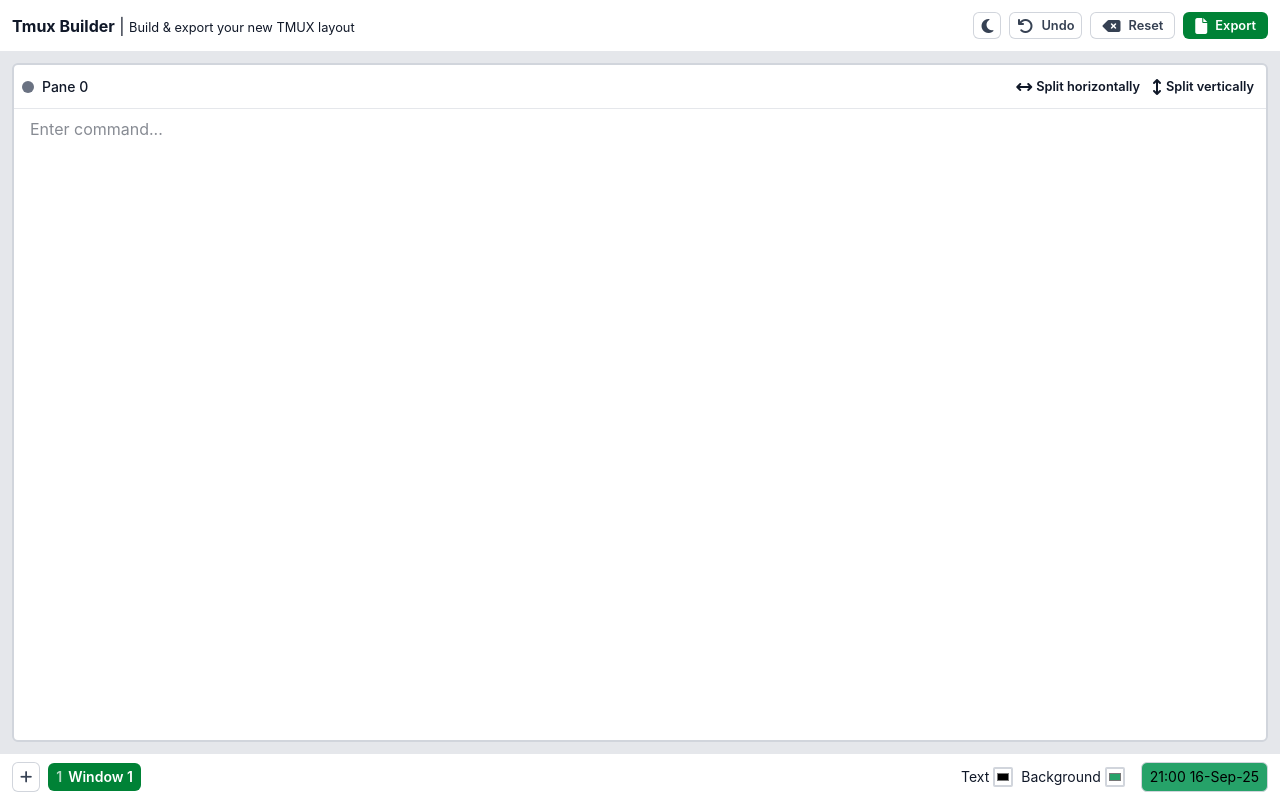
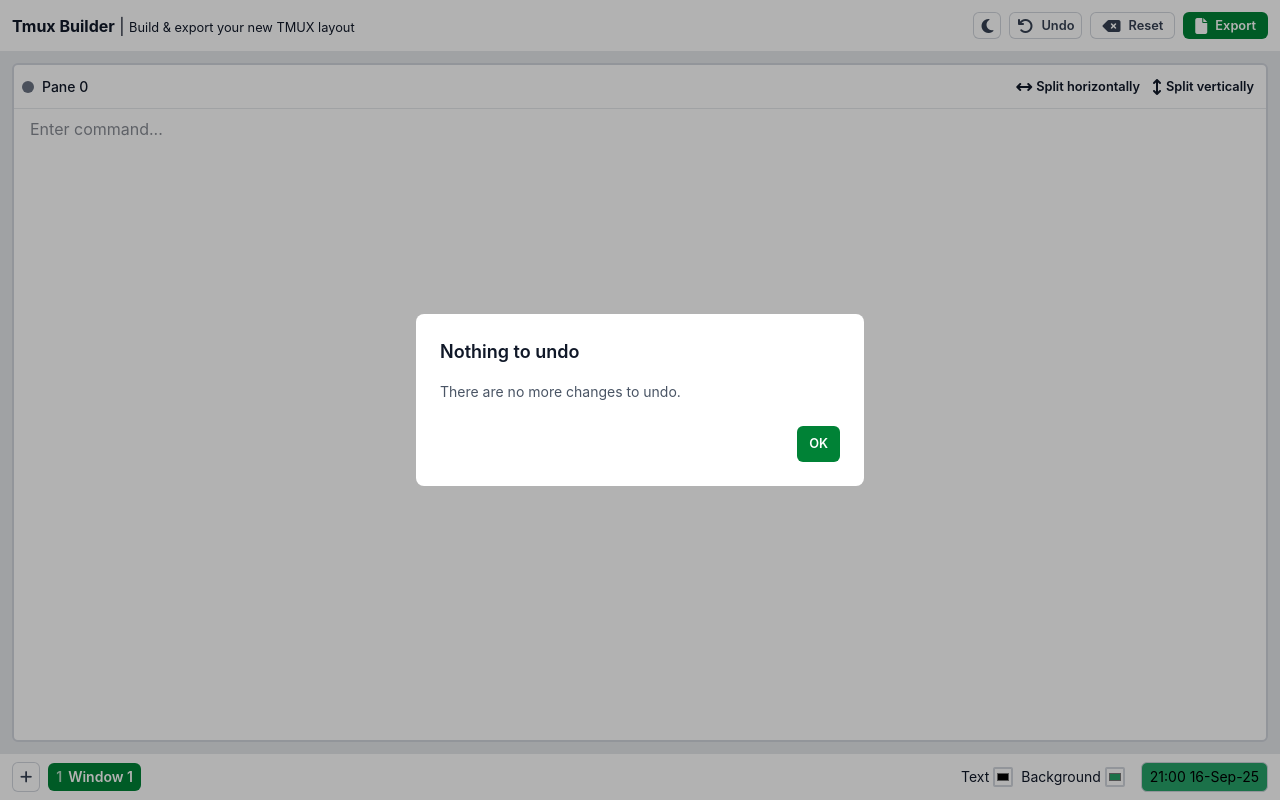
Before and after one commit to nfzohar/tmux-generator, a Vue app: page / in a window 1280 px wide. Both pictures are taken after a click on the button "Undo". Built offline with nearby package versions, Linux system fonts and the light colour scheme.

Commit message:
checked and fixed optional script appendables

```diff
--- a/src/App.vue
+++ b/src/App.vue
@@ -24,7 +24,7 @@
         <button
           class="flex items-center gap-2 py-1 px-3 bg-white text-gray-700 ring-1 ring-inset ring-gray-300 hover:bg-gray-50 hover:text-blue-700 dark:bg-gray-700 dark:text-white dark:ring-0 dark:hover:bg-blue-800 dark:hover:text-white transition-colors rounded-md font-semibold cursor-pointer"
           :title="'Do full reset'"
-          @click.prevent="reset"
+          @click.prevent="confirmingReset = true"
         >
           <i class="fa fa-delete-left" />
           <small v-text="'Reset'" />
@@ -39,6 +39,26 @@
     </div>
 
     <status-bar />
+
+    <confirm-dialog
+      :show="confirmingReset"
+      :title="'Reset the layout?'"
+      :message="'This deletes every window, pane and command and resets the status bar colors. It can\'t be undone.'"
+      :confirm-label="'Reset'"
+      :confirm-icon="'fa-delete-left'"
+      :cancel-label="'Cancel'"
+      danger
+      @confirm="reset()"
+      @cancel="confirmingReset = false"
+    />
+
+    <confirm-dialog
+      :show="nothingToUndo"
+      :title="'Nothing to undo'"
+      :message="'There are no more changes to undo.'"
+      @confirm="nothingToUndo = false"
+      @cancel="nothingToUndo = false"
+    />
   </div>
 </template>
 
@@ -46,25 +66,32 @@
 import { defineComponent } from 'vue'
 import StatusBar from './components/StatusBar.vue'
 import PreviewPane from './components/PreviewPane.vue'
+import ConfirmDialog from './components/ConfirmDialog.vue'
 import ExportDialog from './components/ExportDialog.vue'
 import ThemeToggle from './components/ThemeToggle.vue'
 
 export default defineComponent({
   name: 'TmuxLayoutBuilder',
 
-  components: { StatusBar, PreviewPane, ExportDialog, ThemeToggle },
+  components: { StatusBar, PreviewPane, ConfirmDialog, ExportDialog, ThemeToggle },
+
+  data() {
+    return {
+      confirmingReset: false,
+      nothingToUndo: false
+    }
+  },
 
   methods: {
     undoLastChange() {
       if (!this.$layout.undo()) {
-        alert('No more history remaining.')
+        this.nothingToUndo = true
       }
     },
 
     reset() {
-      if (confirm('Are you sure? This will delete the current layout.')) {
-        this.$layout.resetBuilder()
-      }
+      this.$layout.resetBuilder()
+      this.confirmingReset = false
     }
   }
 })
--- /dev/null
+++ b/src/components/BaseDialog.vue
@@ -0,0 +1,66 @@
+<template>
+  <Teleport to="body">
+    <div
+      v-if="show"
+      class="fixed inset-0 bg-black/30 flex items-center justify-center z-50"
+      @click.self="$emit('close')"
+    >
+      <div
+        class="bg-white dark:bg-gray-900 text-gray-900 dark:text-white rounded-lg p-6 w-full mx-4"
+        :class="panelClass"
+        role="dialog"
+        aria-modal="true"
+      >
+        <slot />
+      </div>
+    </div>
+  </Teleport>
+</template>
+
+<script lang="ts">
+import { defineComponent } from 'vue'
+
+// Modal shell shared by every dialog: closes on a backdrop click or Escape
+export default defineComponent({
+  name: 'BaseDialog',
+
+  props: {
+    show: {
+      type: Boolean,
+      required: true
+    },
+    // Size of the panel, e.g. 'max-w-md'
+    panelClass: {
+      type: String,
+      default: ''
+    }
+  },
+
+  emits: ['close'],
+
+  watch: {
+    show: {
+      immediate: true,
+      handler(show: boolean) {
+        if (show) {
+          window.addEventListener('keydown', this.closeOnEscape)
+        } else {
+          window.removeEventListener('keydown', this.closeOnEscape)
+        }
+      }
+    }
+  },
+
+  beforeUnmount() {
+    window.removeEventListener('keydown', this.closeOnEscape)
+  },
+
+  methods: {
+    closeOnEscape(event: KeyboardEvent) {
+      if (event.key === 'Escape') {
+        this.$emit('close')
+      }
+    }
+  }
+})
+</script>
--- /dev/null
+++ b/src/components/ConfirmDialog.vue
@@ -0,0 +1,85 @@
+<template>
+  <base-dialog :show="show" :panel-class="'max-w-md'" @close="$emit('cancel')">
+    <div class="flex flex-col gap-4">
+      <h3 class="text-lg font-semibold text-gray-900 dark:text-white" v-text="title" />
+
+      <p class="text-sm text-gray-600 dark:text-gray-300" v-text="message" />
+
+      <div class="flex justify-end gap-2 mt-2">
+        <button
+          v-if="cancelLabel"
+          class="flex items-center gap-2 py-2 px-3 bg-white text-gray-700 ring-1 ring-inset ring-gray-300 hover:bg-gray-50 hover:text-blue-700 dark:bg-gray-700 dark:text-white dark:ring-0 dark:hover:bg-blue-800 dark:hover:text-white transition-colors rounded-md font-semibold cursor-pointer"
+          @click="$emit('cancel')"
+        >
+          <small v-text="cancelLabel" />
+        </button>
+
+        <button
+          ref="confirm"
+          class="flex items-center gap-2 py-2 px-3 text-white transition-colors rounded-md font-semibold cursor-pointer"
+          :class="danger ? 'bg-red-700 hover:bg-red-800' : 'bg-green-700 hover:bg-green-800'"
+          @click="$emit('confirm')"
+        >
+          <i v-if="confirmIcon" class="fa" :class="confirmIcon" />
+          <small v-text="confirmLabel" />
+        </button>
+      </div>
+    </div>
+  </base-dialog>
+</template>
+
+<script lang="ts">
+import { defineComponent } from 'vue'
+import BaseDialog from './BaseDialog.vue'
+
+// A message with a confirm button, and a cancel button when cancelLabel is set
+export default defineComponent({
+  name: 'ConfirmDialog',
+
+  components: { BaseDialog },
+
+  props: {
+    show: {
+      type: Boolean,
+      required: true
+    },
+    title: {
+      type: String,
+      required: true
+    },
+    message: {
+      type: String,
+      required: true
+    },
+    confirmLabel: {
+      type: String,
+      default: 'OK'
+    },
+    confirmIcon: {
+      type: String,
+      default: ''
+    },
+    cancelLabel: {
+      type: String,
+      default: ''
+    },
+    // Red confirm button, for actions that delete something
+    danger: {
+      type: Boolean,
+      default: false
+    }
+  },
+
+  // Escape and a backdrop click cancel
+  emits: ['confirm', 'cancel'],
+
+  watch: {
+    // Focus the confirm button like a native confirm(), so Enter confirms
+    show(show: boolean) {
+      if (show) {
+        this.$nextTick(() => (this.$refs.confirm as HTMLButtonElement | undefined)?.focus())
+      }
+    }
+  }
+})
+</script>
--- a/src/components/ExportDialog.vue
+++ b/src/components/ExportDialog.vue
@@ -8,14 +8,7 @@
     <small v-text="'Export'" />
   </button>
 
-  <div
-    v-if="show"
-    class="fixed inset-0 bg-black/30 flex items-center justify-center z-50"
-    @click.self="show = false"
-  >
-    <div
-      class="bg-white dark:bg-gray-900 text-gray-900 dark:text-white rounded-lg p-6 w-full max-w-6xl mx-4 h-[80vh]"
-    >
+  <base-dialog :show="show" :panel-class="'max-w-6xl h-[80vh]'" @close="show = false">
     <div class="flex items-start gap-5 w-full h-full">
       <div class="flex flex-col gap-3 w-64 shrink-0">
         <h3
@@ -110,19 +103,19 @@
         />
       </div>
     </div>
-    </div>
-  </div>
+  </base-dialog>
 </template>
 
 <script lang="ts">
 import { defineComponent, type PropType } from 'vue'
+import BaseDialog from './BaseDialog.vue'
 import InputWrapper from './InputWrapper.vue'
 import { generateScript, type TmuxWindow } from '../generator'
 
 export default defineComponent({
   name: 'ExportDialog',
 
-  components: { InputWrapper },
+  components: { BaseDialog, InputWrapper },
 
   props: {
     windows: {
--- a/src/generator.ts
+++ b/src/generator.ts
@@ -23,8 +23,25 @@ export interface ScriptOptions {
 
 const blocks = {
   is_tmux_installed_check: {
-    comment: 'Install tmux if missing (ubuntu)',
-    code: 'command -v tmux >/dev/null 2>&1 || { sudo apt update && sudo apt install -y tmux; }'
+    comment: 'Install tmux if it is missing, and stop if that is not possible',
+    code: [
+      'if ! command -v tmux >/dev/null 2>&1; then',
+      '  if command -v apt-get >/dev/null 2>&1; then',
+      '    sudo apt-get update && sudo apt-get install -y tmux',
+      '  elif command -v dnf >/dev/null 2>&1; then',
+      '    sudo dnf install -y tmux',
+      '  elif command -v pacman >/dev/null 2>&1; then',
+      '    sudo pacman -S --noconfirm tmux',
+      '  elif command -v brew >/dev/null 2>&1; then',
+      '    brew install tmux',
+      '  fi',
+      '',
+      '  command -v tmux >/dev/null 2>&1 || {',
+      "    echo 'tmux is not installed and could not be installed automatically, install it and run this script again' >&2",
+      '    exit 1',
+      '  }',
+      'fi'
+    ].join('\n')
   },
   create_session: {
     comment:
```
Also changed, not shown: 2 other files (tests, documents, lock files or other folders). Lines whose indentation alone changed are shown as unchanged.
